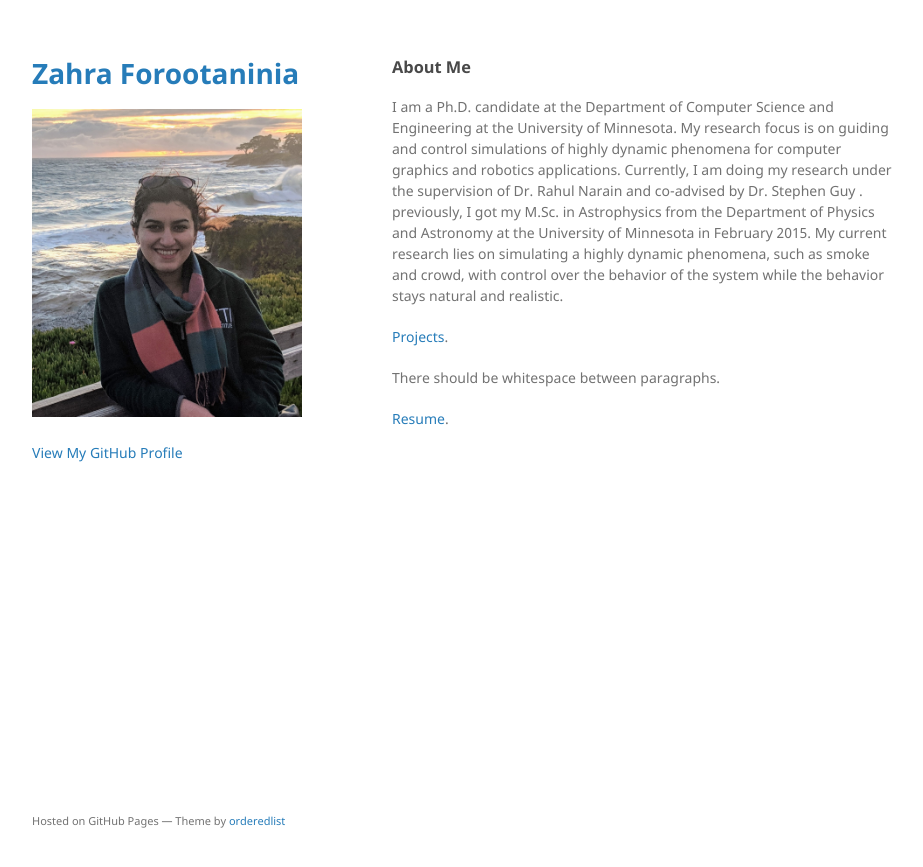
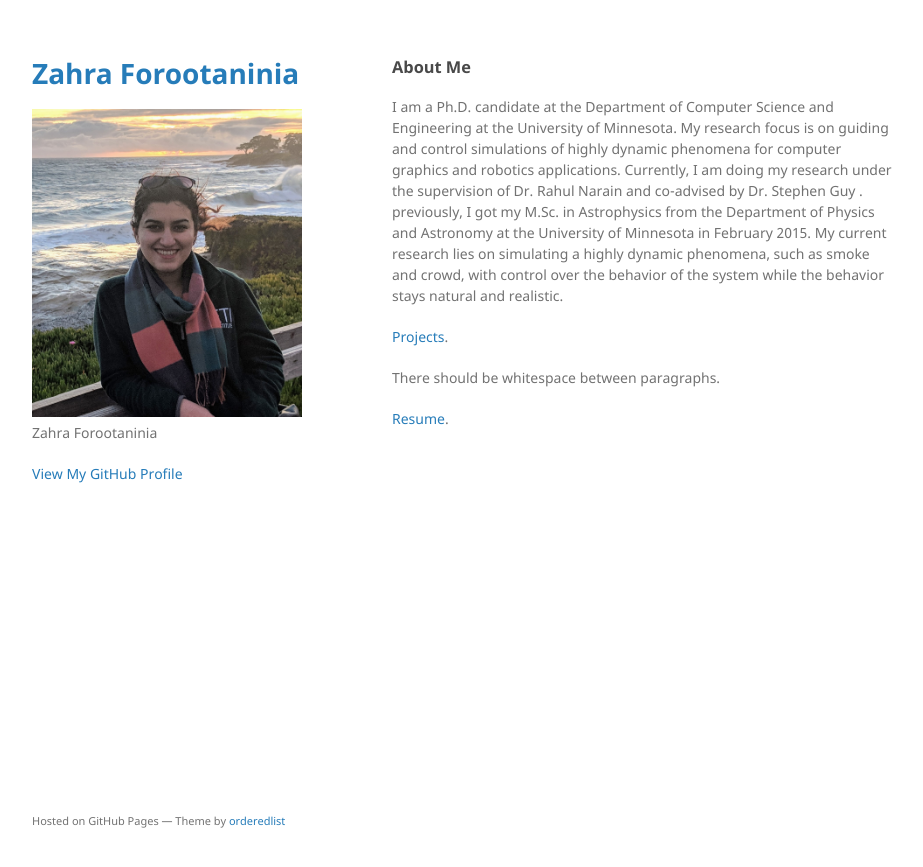
Before and after one commit to zahraforootaninia/zahraforootaninia.github.io, a Jekyll site: the page built from index.md, in a window 1280 px wide. Shown: the top 867 px of the page, without its empty margins (178-1101 px from the left). Built offline with Jekyll 4.4.1, drawn with Linux system fonts in a browser that asks for light colours; the repository's description, which GitHub fills in, is left out; our own code applies the rules of GitHub Pages for plain Markdown files.

Commit message:
Update _config.yml

```diff
--- a/_config.yml
+++ b/_config.yml
@@ -1,6 +1,6 @@
 title: Zahra Forootaninia
 logo: /assets/img/z2.jpg
-description:
+description: Zahra Forootaninia
 show_downloads: false
 google_analytics:
 theme: jekyll-theme-minimal
```
